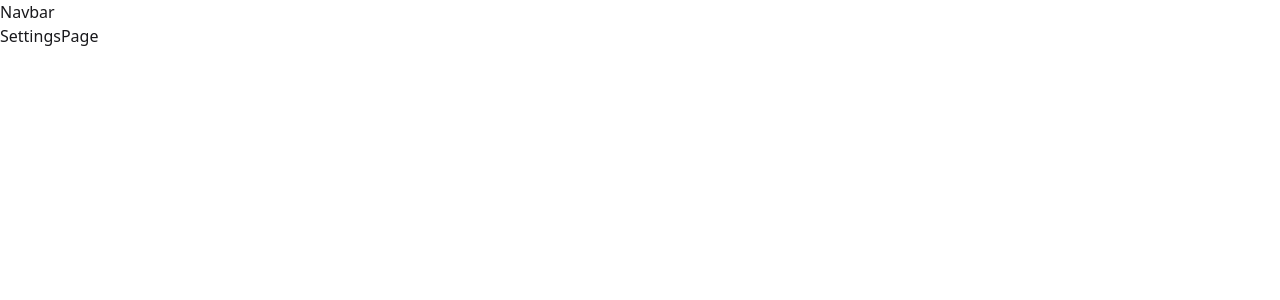
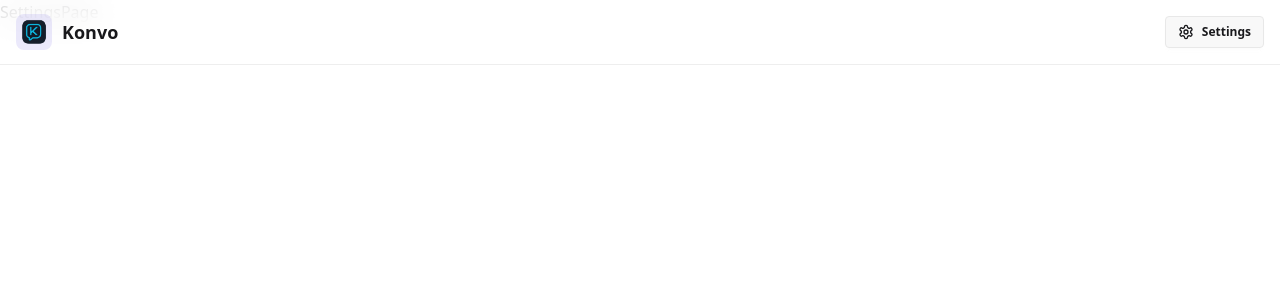
Before and after one commit to Spidy394/Konvo, a React (Vite) app in the folder client/: page /settings in a window 1280 px wide. Shown: the top 300 px of the page. Built offline with nearby package versions, Linux system fonts and the light colour scheme; no server answers.

Commit message:
add navbar and logout

```diff
--- a/client/src/components/Navbar.jsx
+++ b/client/src/components/Navbar.jsx
@@ -1,6 +1,48 @@
+import { Link } from "react-router-dom";
+import { useAuthStore } from "../store/useAuthStore";
+import { LogOut, Settings, User } from "lucide-react";
+
 const Navbar = () => {
+  const { logout, authUser } = useAuthStore();
   return (
-    <div>Navbar</div>
+    <header className="border-b border-base-300 fixed w-full top-0 z-40 backdrop-blur-lg bg-base-100/80">
+      <div className="container mx-auto px-4 h-16">
+        <div className="flex items-center justify-between h-full">
+          <div className="flex items-center gap-8">
+            <Link to='/' className="flex items-center gap-2.5 hover:opacity-80 transition-all">
+              <div className="size-9 rounded-lg bg-primary/10 flex items-center justify-center">
+                <img src="/logo2.png" alt="logo" />
+              </div>
+              <h1 className="text-lg font-bold">Konvo</h1>
+            </Link>
+          </div>
+
+          <div className="flex items-center gap-2">
+            <Link
+              to={"/settings"}
+              className={`btn btn-sm gap-2 transition-colors`}
+            >
+            <Settings className="size-4" />
+            <span className="hidden sm:inline">Settings</span>
+            </Link>
+
+            {authUser && (
+              <>
+                <Link to={"/profile"} className={`btn btn-sm gap-2`}>
+                  <User className="size-5" />
+                  <span className="hidden sm:hidden">Profile</span>
+                </Link>
+
+                <button className="flex gap-2 items-center" onClick={logout}>
+                  <LogOut className="size-5" />
+                  <span className="hidden sm:inline">Logout</span>
+                </button>
+              </>
+            )}
+          </div>
+        </div>
+      </div>
+    </header>
   )
 }
 
--- a/client/src/store/useAuthStore.js
+++ b/client/src/store/useAuthStore.js
@@ -35,4 +35,14 @@
             set({ isSigningUp: false });
         }
     },
+
+    logout: async () => {
+        try {
+            await axiosInstance.post("/auth/logout");
+            set({ authUser: null });
+            toast.success("Logged out successfully");
+        } catch (error) {
+            toast.error(error.response.data.message);
+        }
+    }
 }));
```
Also changed, not shown: client/public/logo.png (added), client/public/logo2.png (added).
